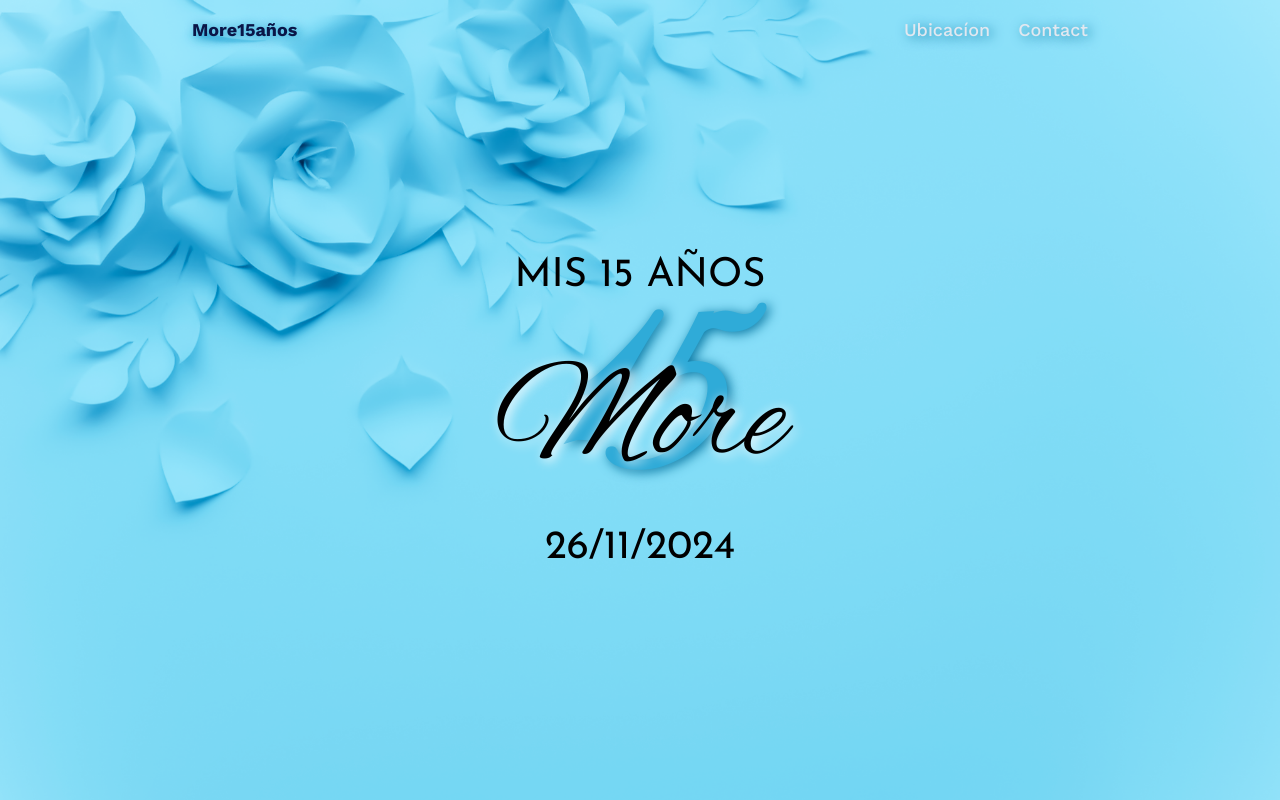
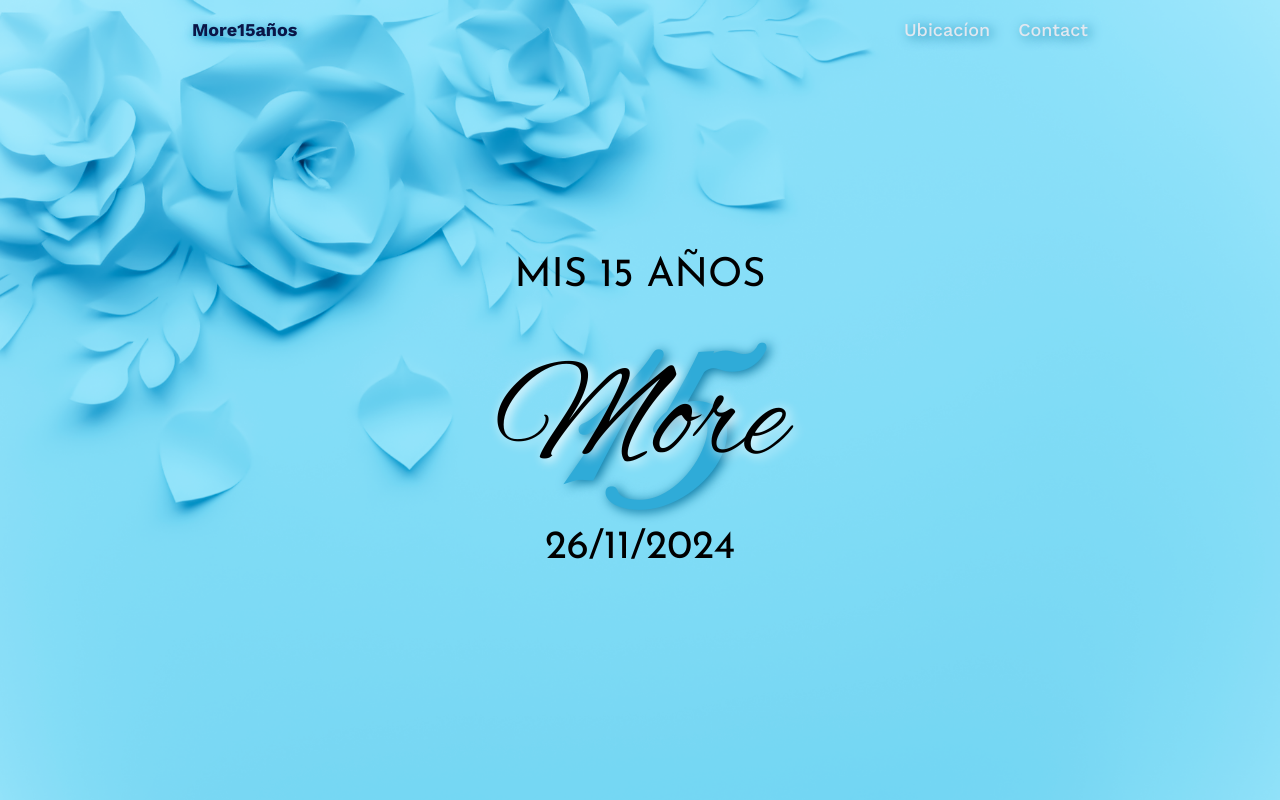
Before and after one commit to leanmaga/invitacionVirtual, a React (Vite) app: page / in a window 1280 px wide. Shown: the top 800 px of the page. Built offline with nearby package versions, Linux system fonts and the light colour scheme; a web font is replaced by a local one.

Commit message:
cambiar 15 absolute

```diff
--- a/src/index.css
+++ b/src/index.css
@@ -214,6 +214,13 @@ body:has(.card[data-color="green"]:hover) {
   top: 30%;
   text-shadow: 3px 2px 12px #0474a0;
 }
+@media only screen
+   and (min-width : 430px)
+   and (min-height : 640px) {
+   .name3{
+    top:35%;
+   }
+}
 .name4{
   font-family: "Josefin Sans", sans-serif;
   font-optical-sizing: auto;
```
